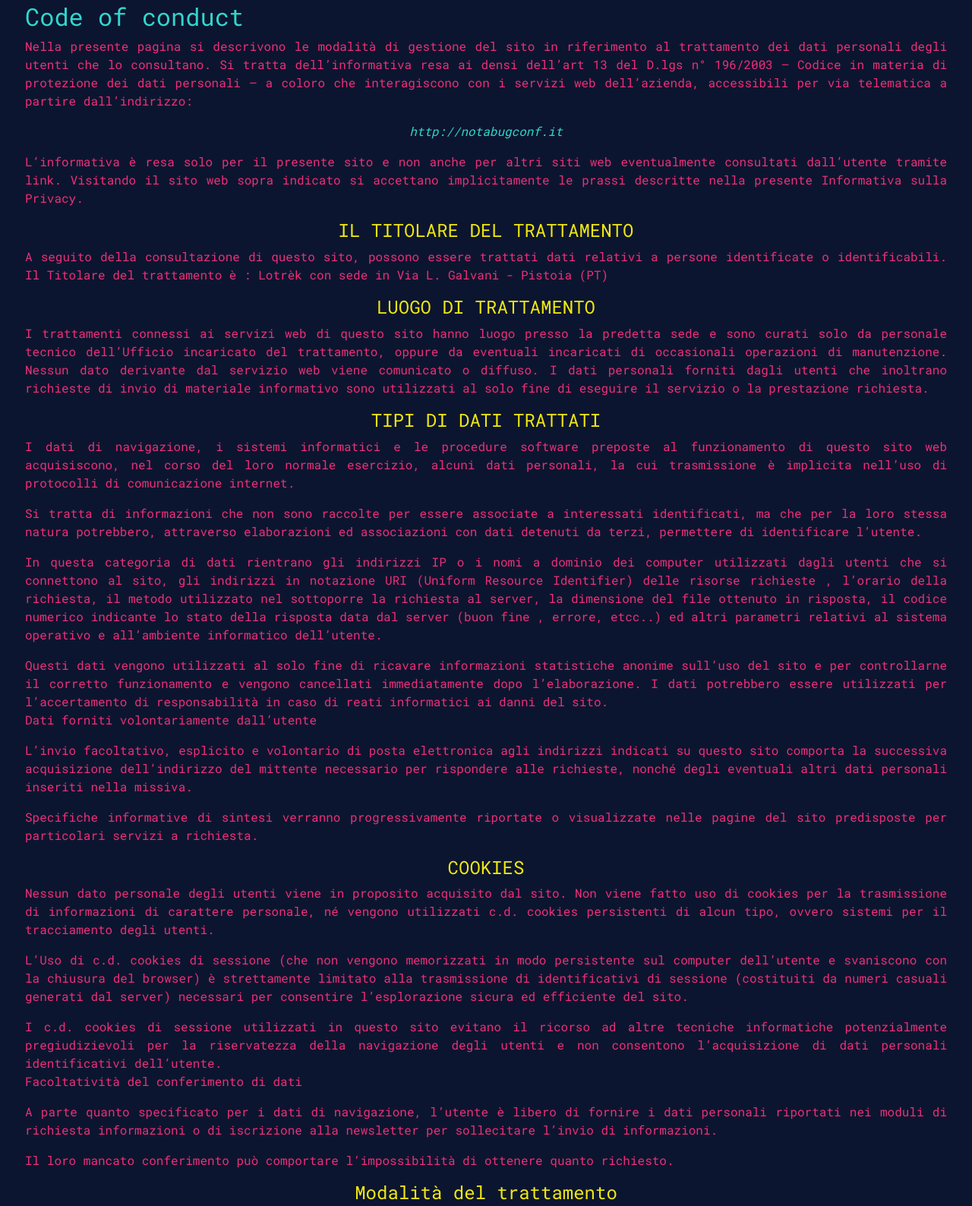
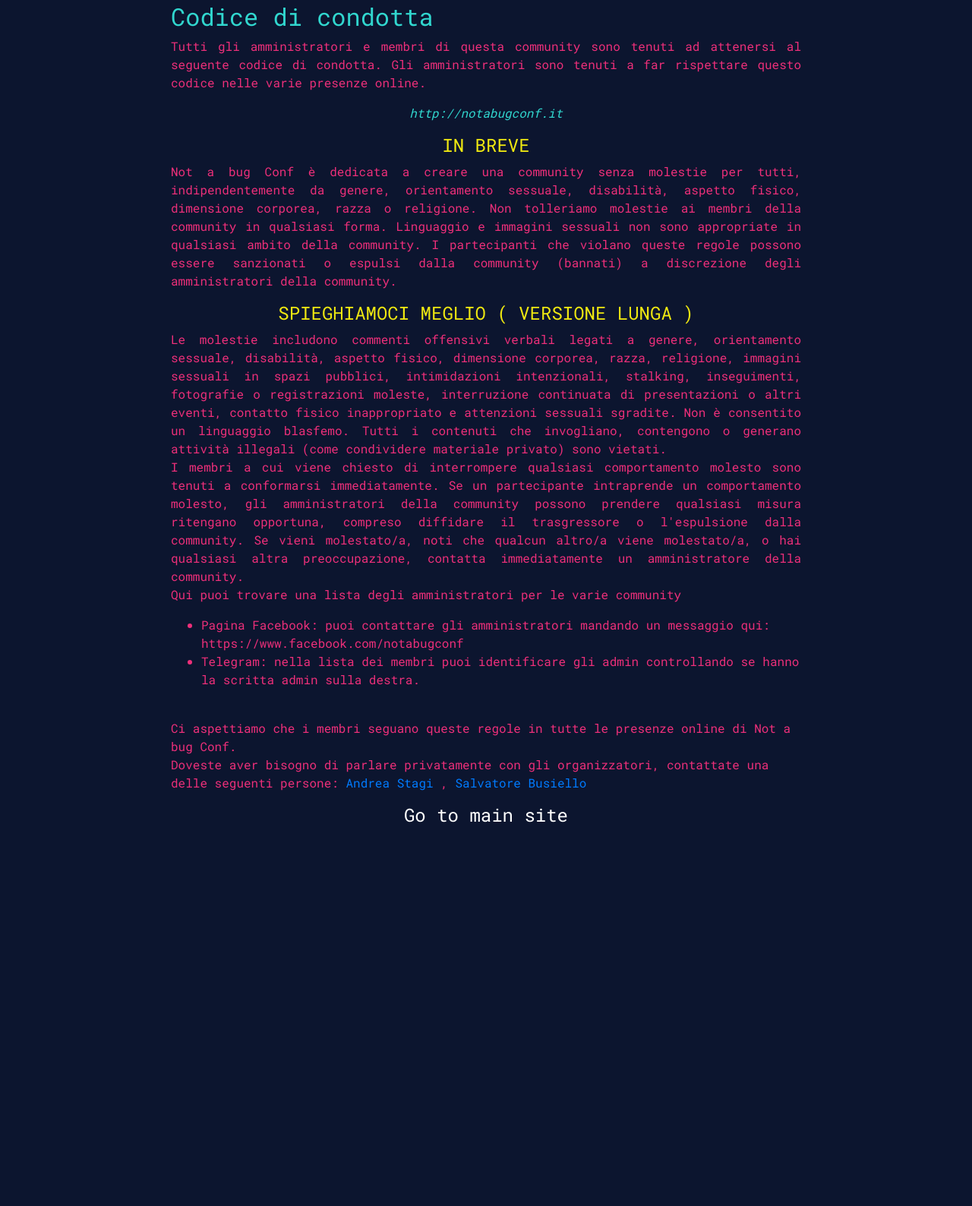
Before and after one commit to notabugconf/notabugconfsite, a website: page src/code-of-conduct.html in a window 1280 px wide. Shown: the part 370-1958 px from the top of the page at 76% size. After the commit the page ends 1514 px from the top, so only its background shows below. Drawn offline with Linux system fonts and the light colour scheme; files that its build step writes are made by us from their sources.

Commit message:
Telegram group link, Code of Conduct

```diff
--- a/src/code-of-conduct.html
+++ b/src/code-of-conduct.html
@@ -4,7 +4,7 @@
 <head>
     <meta charset="utf-8">
     <meta http-equiv="x-ua-compatible" content="ie=edge">
-    <title>#notabugconf | Code of conduct</title>
+    <title>#notabugconf | Privacy Policy</title>
     <meta name="description" content="NotABugConf è la conferenza toscana che raccoglie professionisti, ricercatori e appassionati della programmazione e non solo">
     <meta name="viewport" content="width=device-width, initial-scale=1, maximum-scale=1, user-scalable=0">
 
@@ -14,89 +14,55 @@
 </head>
 
 <style>
-
 </style>
 
 <body>
     <div class="row justify-content-center">
-        <div class="col-lg-4" style="text-align: center" >
+        <div class="col-lg-4" style="text-align: center">
             <img class="img-fluid mx-auto" src='public/images/title.png'>
         </div>
     </div>
-    <div class="row inner align-items-center">
+    <div class="row inner align-items-center pad15">
         <div class="col-xs-12 col-sm-12 col-md-12 col-lg-12 p-5">
             <header class="widget-text__header">
-                <h2>Code of conduct</h2>
+                <h2>Codice di condotta</h2>
             </header>
-            <p style="text-align: justify;">Nella presente pagina si descrivono le modalità di gestione del sito in riferimento al trattamento dei dati personali
-                degli utenti che lo consultano. Si tratta dell’informativa resa ai densi dell’art 13 del D.lgs n° 196/2003
-                – Codice in materia di protezione dei dati personali – a coloro che interagiscono con i servizi web dell’azienda,
-                accessibili per via telematica a partire dall’indirizzo:</p>
+            <p style="text-align: justify;">Tutti gli amministratori e membri di questa community
+                sono tenuti ad attenersi al seguente
+            codice di condotta.
+            Gli amministratori sono tenuti a far rispettare questo codice nelle varie presenze online.</p>
             <p style="text-align: center; ">
                 <em style="color: #31d7cf">http://notabugconf.it</em>
             </p>
-            <p style="text-align: justify;">L’informativa è resa solo per il presente sito e non anche per altri siti web eventualmente consultati dall’utente
-                tramite link. Visitando il sito web sopra indicato si accettano implicitamente le prassi descritte nella
-                presente Informativa sulla Privacy.</p>
-            <h4 style="text-align: center;">IL TITOLARE DEL TRATTAMENTO</h4>
-            <p style="text-align: justify;">A seguito della consultazione di questo sito, possono essere trattati dati relativi a persone identificate o
-                identificabili. Il Titolare del trattamento è : Lotrèk con sede in Via L. Galvani - Pistoia (PT)</p>
-            <h4 style="text-align: center;">LUOGO DI TRATTAMENTO</h4>
-            <p style="text-align: justify;">I trattamenti connessi ai servizi web di questo sito hanno luogo presso la predetta sede e sono curati solo da
-                personale tecnico dell’Ufficio incaricato del trattamento, oppure da eventuali incaricati di occasionali
-                operazioni di manutenzione. Nessun dato derivante dal servizio web viene comunicato o diffuso. I dati personali
-                forniti dagli utenti che inoltrano richieste di invio di materiale informativo sono utilizzati al solo fine
-                di eseguire il servizio o la prestazione richiesta.</p>
-            <h4 style="text-align: center;">TIPI DI DATI TRATTATI</h4>
-            <p style="text-align: justify;">I dati di navigazione, i sistemi informatici e le procedure software preposte al funzionamento di questo sito
-                web acquisiscono, nel corso del loro normale esercizio, alcuni dati personali, la cui trasmissione è implicita
-                nell’uso di protocolli di comunicazione internet.</p>
-            <p style="text-align: justify;">Si tratta di informazioni che non sono raccolte per essere associate a interessati identificati, ma che per la
-                loro stessa natura potrebbero, attraverso elaborazioni ed associazioni con dati detenuti da terzi, permettere
-                di identificare l’utente.
-            </p>
-            <p style="text-align: justify;">In questa categoria di dati rientrano gli indirizzi IP o i nomi a dominio dei computer utilizzati dagli utenti
-                che si connettono al sito, gli indirizzi in notazione URI (Uniform Resource Identifier) delle risorse richieste
-                , l’orario della richiesta, il metodo utilizzato nel sottoporre la richiesta al server, la dimensione del
-                file ottenuto in risposta, il codice numerico indicante lo stato della risposta data dal server (buon fine
-                , errore, etcc..) ed altri parametri relativi al sistema operativo e all’ambiente informatico dell’utente.</p>
-            <p style="text-align: justify;">Questi dati vengono utilizzati al solo fine di ricavare informazioni statistiche anonime sull’uso del sito e
-                per controllarne il corretto funzionamento e vengono cancellati immediatamente dopo l’elaborazione. I dati
-                potrebbero essere utilizzati per l’accertamento di responsabilità in caso di reati informatici ai danni del
-                sito.
-                <br> Dati forniti volontariamente dall’utente</p>
-            <p style="text-align: justify;">L’invio facoltativo, esplicito e volontario di posta elettronica agli indirizzi indicati su questo sito comporta
-                la successiva acquisizione dell’indirizzo del mittente necessario per rispondere alle richieste, nonché degli
-                eventuali altri dati personali inseriti nella missiva.</p>
-            <p style="text-align: justify;">Specifiche informative di sintesi verranno progressivamente riportate o visualizzate nelle pagine del sito predisposte
-                per particolari servizi a richiesta.</p>
-            <h4 style="text-align: center;">COOKIES</h4>
-            <p style="text-align: justify;">Nessun dato personale degli utenti viene in proposito acquisito dal sito. Non viene fatto uso di cookies per
-                la trasmissione di informazioni di carattere personale, né vengono utilizzati c.d. cookies persistenti di
-                alcun tipo, ovvero sistemi per il tracciamento degli utenti.</p>
-            <p style="text-align: justify;">L’Uso di c.d. cookies di sessione (che non vengono memorizzati in modo persistente sul computer dell’utente e
-                svaniscono con la chiusura del browser) è strettamente limitato alla trasmissione di identificativi di sessione
-                (costituiti da numeri casuali generati dal server) necessari per consentire l’esplorazione sicura ed efficiente
-                del sito.</p>
-            <p style="text-align: justify;">I c.d. cookies di sessione utilizzati in questo sito evitano il ricorso ad altre tecniche informatiche potenzialmente
-                pregiudizievoli per la riservatezza della navigazione degli utenti e non consentono l’acquisizione di dati
-                personali identificativi dell’utente.
-                <br> Facoltatività del conferimento di dati</p>
-            <p style="text-align: justify;">A parte quanto specificato per i dati di navigazione, l’utente è libero di fornire i dati personali riportati
-                nei moduli di richiesta informazioni o di iscrizione alla newsletter per sollecitare l’invio di informazioni.</p>
-            <p style="text-align: justify;">Il loro mancato conferimento può comportare l’impossibilità di ottenere quanto richiesto.</p>
-            <h4 style="text-align: center;">Modalità del trattamento</h4>
-            <p style="text-align: justify;">I dati personali sono trattati con strumenti automatizzati per il tempo strettamente necessario a conseguire
-                gli scopi per cui sono stati raccolti. Specifiche misure di sicurezza sono osservate per prevenire la perdita
-                dei dati, usi illeciti o non corretti ed accessi non autorizzati.</p>
-            <h4 style="text-align: center;">Diritti degli interessati</h4>
-            <p style="text-align: justify;">I soggetti cui si riferiscono i dati personali hanno il diritto in qualunque momento di ottenere la conferma
-                dell’esistenza o meno dei medesimi dati e di conoscerne il contenuto e l’origine, verificarne l’esattezza
-                o chiederne l’integrazione o l’aggiornamento, oppure la rettificazione ed il blocco (si veda per completezza
-                l’art. 7 del D.lgs 196/2003). Ai sensi del medesimo articolo si ha il diritto di richiedere la cancellazione,
-                la trasformazione in forma anonima o il blocco dei dati trattati in violazione di legge, nonché di opporsi
-                in ogni caso , per motivi legittimi, al loro trattamento.</p>
-            <h4 style="text-align: center;"><a style="color:white!important" href="/">Go to main site</a></h4>
+
+            <h4 style="text-align: center;">IN BREVE</h4>
+            <p style="text-align: justify;">Not a bug Conf è dedicata a creare una community senza molestie per tutti, indipendentemente da genere, orientamento
+            sessuale, disabilità, aspetto fisico, dimensione corporea, razza o religione. Non tolleriamo molestie ai membri della community
+            in qualsiasi forma. Linguaggio e immagini sessuali non sono appropriate in qualsiasi ambito della community. I partecipanti
+            che violano queste regole possono essere sanzionati o espulsi dalla community (bannati) a discrezione degli amministratori
+            della community.</p>
+            <h4 style="text-align: center;">SPIEGHIAMOCI MEGLIO ( VERSIONE LUNGA )</h4>
+            <p style="text-align: justify;">
+                Le molestie includono commenti offensivi verbali legati a genere, orientamento sessuale, disabilità, aspetto fisico, dimensione
+            corporea, razza, religione, immagini sessuali in spazi pubblici, intimidazioni intenzionali, stalking, inseguimenti, fotografie
+            o registrazioni moleste, interruzione continuata di presentazioni o altri eventi, contatto fisico inappropriato e attenzioni
+            sessuali sgradite. Non è consentito un linguaggio blasfemo. Tutti i contenuti che invogliano, contengono o generano attività
+            illegali (come condividere materiale privato) sono vietati. <br>I membri a cui viene chiesto di interrompere qualsiasi comportamento
+            molesto sono tenuti a conformarsi immediatamente. Se un partecipante intraprende un comportamento molesto, gli amministratori
+            della community possono prendere qualsiasi misura ritengano opportuna, compreso diffidare il trasgressore o l'espulsione
+            dalla community. Se vieni molestato/a, noti che qualcun altro/a viene molestato/a, o hai qualsiasi altra preoccupazione,
+            contatta immediatamente un amministratore della community. <br>
+            Qui puoi trovare una lista degli amministratori per le varie community
+            <ul><li>Pagina Facebook: puoi contattare gli amministratori mandando un messaggio qui: https://www.facebook.com/notabugconf</li>
+            <li>Telegram: nella lista dei membri puoi identificare gli admin controllando se hanno la scritta admin sulla destra.</li></ul>
+            <br>Ci aspettiamo
+            che i membri seguano queste regole in tutte le presenze online di Not a bug Conf. <br
+            >Doveste aver bisogno di parlare privatamente
+            con gli organizzatori, contattate una delle seguenti persone: <a href="https://twitter.com/4stagi" target="_blank" rel="nofollow">Andrea Stagi</a> , <a href="https://twitter.com/owanesh" target="_blank" rel="nofollow">Salvatore Busiello</p>
+
+            <h4 style="text-align: center;">
+                <a style="color:white!important" href="/">Go to main site</a>
+            </h4>
 
         </div>
     </div>
--- a/src/public/css/contentpage-style.css
+++ b/src/public/css/contentpage-style.css
@@ -17,3 +17,7 @@
     max-width: 400px;
     margin-bottom: 5px;
 }
+
+ @media only screen and (min-width: 600px) {
+.pad15 { padding: 0 15%;}
+ }
```
Also changed, not shown: src/index.html (+4 -2 lines), src/privacy-policy.html (+1 -1 lines).
